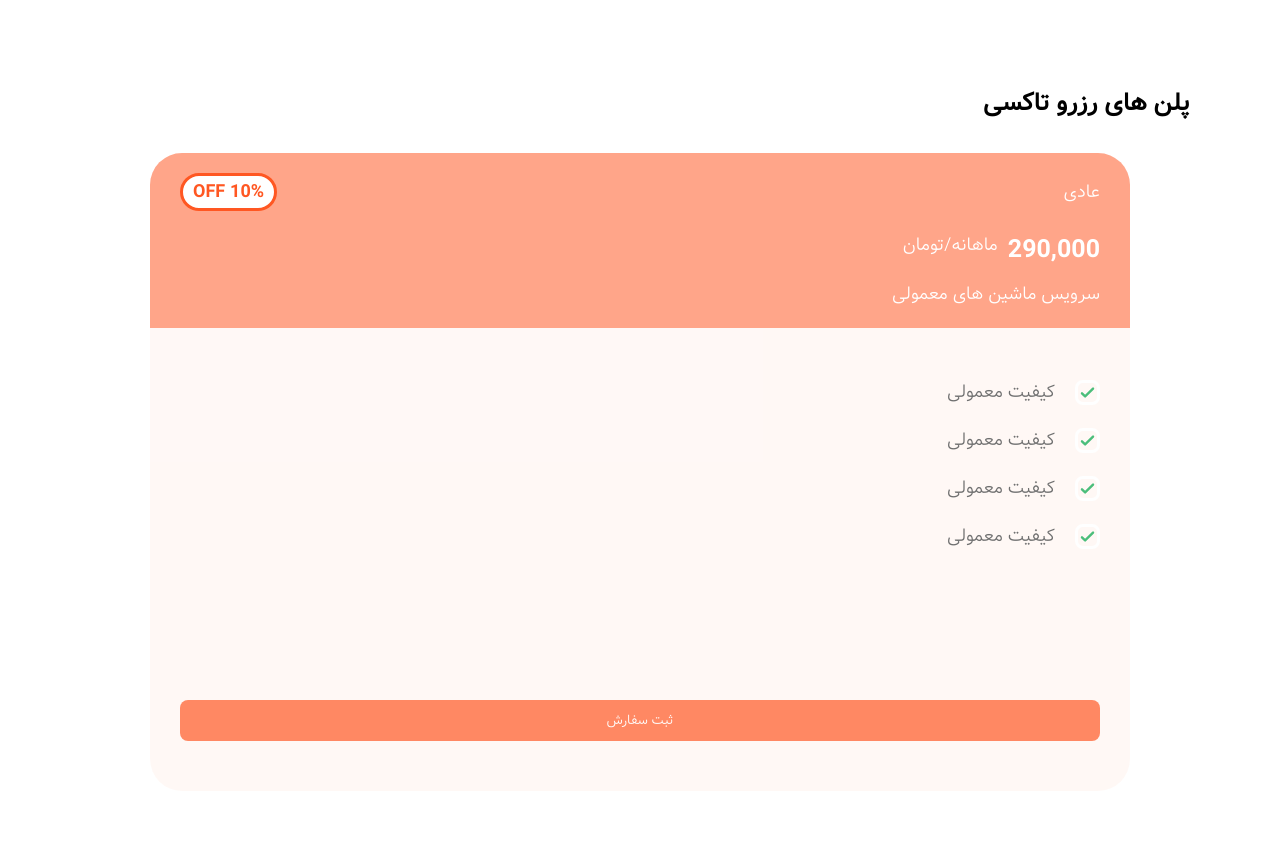
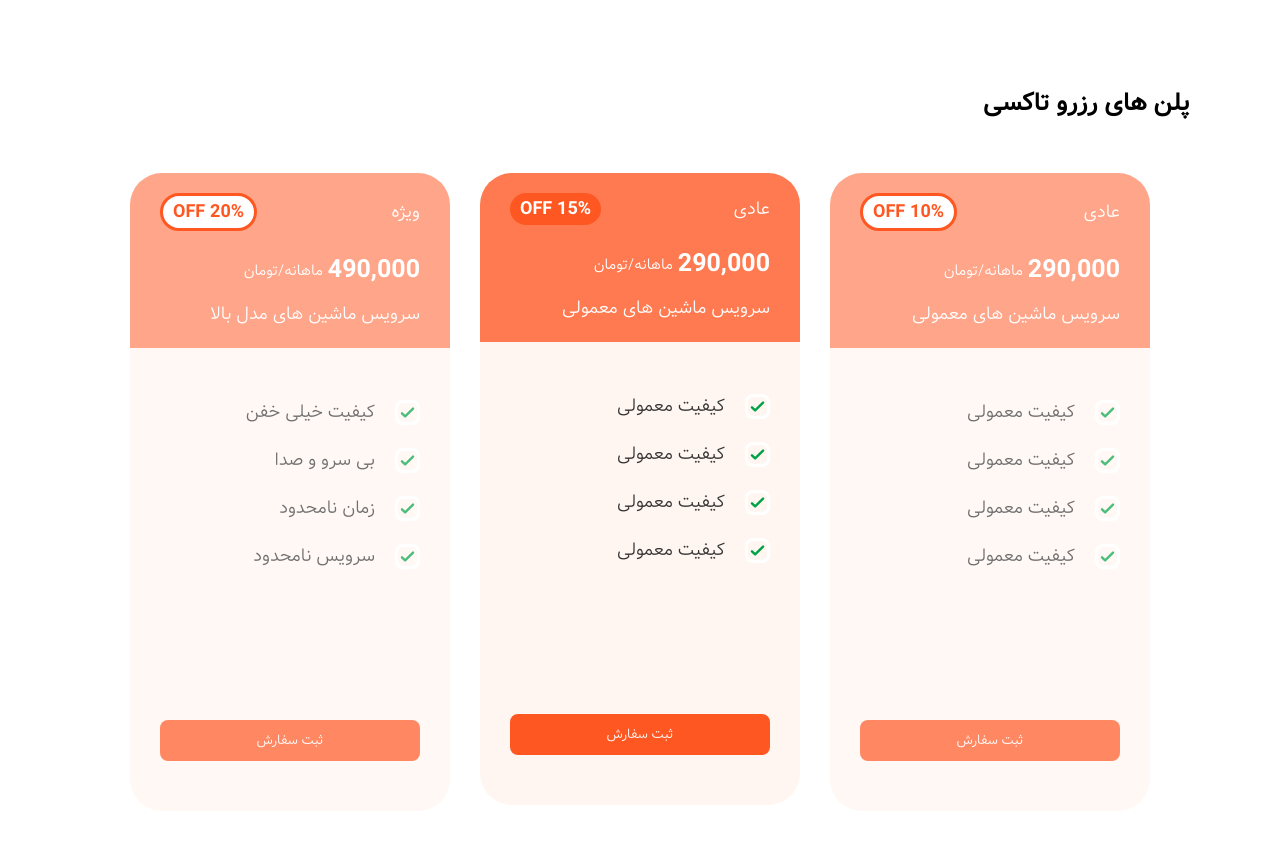
Before and after one commit to mr-fatahi/tapsi, a plain HTML site: page index.html in a window 1280 px wide. Shown: the part 1825-2669 px from the top of the page. Before the commit the page ends 2646 px from the top, so only its background shows below. Drawn offline with Linux system fonts and the light colour scheme.

Commit message:
plans are done and contact us is starting...

```diff
--- a/index.html
+++ b/index.html
@@ -155,7 +155,8 @@
         </div>
       </section>
       <section class="plans block container">
-        <h3 class="plan__title">پلن های رزرو تاکسی</h3>
+        <h3 class="plans__title">پلن های رزرو تاکسی</h3>
+        <section class="plans__container">
           <section class="plan">
             <section class="plan__header">
               <div class="plan__type">
@@ -190,6 +191,75 @@
               <button class="btn btn--primary btn--block">ثبت سفارش</button>
             </section>
           </section>
+          <section class="plan">
+            <section class="plan__header center">
+              <div class="plan__type">
+                <p>عادی</p>
+                <span class="badge badge--primary">15% OFF</span>
+              </div>
+              <div class="plan__price">
+                <h3>290,000</h3>
+                <span>ماهانه/تومان</span>
+              </div>
+              <div class="plan__usage">
+                <p>سرویس ماشین های معمولی</p>
+              </div>
+            </section>
+            <section class="plan__body">
+              <div class="plan__features">
+                <img src="/public/images/tick.svg" alt="تیک" />
+                <p>کیفیت معمولی</p>
+              </div>
+              <div class="plan__features">
+                <img src="/public/images/tick.svg" alt="تیک" />
+                <p>کیفیت معمولی</p>
+              </div>
+              <div class="plan__features">
+                <img src="/public/images/tick.svg" alt="تیک" />
+                <p>کیفیت معمولی</p>
+              </div>
+              <div class="plan__features last">
+                <img src="/public/images/tick.svg" alt="تیک" />
+                <p>کیفیت معمولی</p>
+              </div>
+              <button class="btn btn--primary btn--block">ثبت سفارش</button>
+            </section>
+          </section>
+          <section class="plan">
+            <section class="plan__header">
+              <div class="plan__type">
+                <p>ویژه</p>
+                <span class="badge badge--secondary">20% OFF</span>
+              </div>
+              <div class="plan__price">
+                <h3>490,000</h3>
+                <span>ماهانه/تومان</span>
+              </div>
+              <div class="plan__usage">
+                <p>سرویس ماشین های مدل بالا</p>
+              </div>
+            </section>
+            <section class="plan__body">
+              <div class="plan__features">
+                <img src="/public/images/tick.svg" alt="تیک" />
+                <p>کیفیت خیلی خفن</p>
+              </div>
+              <div class="plan__features">
+                <img src="/public/images/tick.svg" alt="تیک" />
+                <p>بی سرو و صدا</p>
+              </div>
+              <div class="plan__features">
+                <img src="/public/images/tick.svg" alt="تیک" />
+                <p>زمان نامحدود</p>
+              </div>
+              <div class="plan__features last">
+                <img src="/public/images/tick.svg" alt="تیک" />
+                <p>سرویس نامحدود</p>
+              </div>
+              <button class="btn btn--primary btn--block">ثبت سفارش</button>
+            </section>
+          </section>
+        </section>
       </section>
     </main>
   </body>
--- a/styles/style.css
+++ b/styles/style.css
@@ -14,6 +14,7 @@
   --color-nav: #f8f8f8;
   --color-primary: #ff5722;
   --color-primary-light: #ffa589;
+  --color-primary-dark: #ff7a50;
   --color-secondary: #fff6f2;
   --color-body: #333333;
   --color-white: #fff;
@@ -291,11 +292,23 @@ h3 {
   }
 }
 /* Plans */
+.plans {
+  margin-bottom: 7rem;
+}
+.plans__container {
+  display: grid;
+  justify-content: center;
+  grid-template-columns: repeat(auto-fit, minmax(250px, 320px));
+  gap: 3rem;
+}
 .plan {
-  margin-bottom: 3rem;
-  padding: 0 6rem;
+  transition: all 0.2s ease-in;
+  margin: 2rem 0;
 }
-.plan__title {
+.plan:hover {
+  transform: scale(1.1);
+}
+.plans__title {
   margin-bottom: 3rem;
 }
 .plan__header {
@@ -305,6 +318,9 @@ h3 {
   border-top-left-radius: var(--radius-lg);
   border-top-right-radius: var(--radius-lg);
 }
+.plan__header.center {
+  background-color: var(--color-primary-dark);
+}
 .plan__type {
   display: flex;
   justify-content: space-between;
@@ -313,11 +329,18 @@ h3 {
 }
 .plan__price {
   display: flex;
-  gap: 1rem;
+  align-items: center;
+  gap: 0.5rem;
   margin-bottom: 1rem;
 }
 .plan__price h3 {
   color: var(--color-white);
+}
+.plan__price span {
+  font-size: 1.5rem;
+}
+.plan__usage {
+  white-space: nowrap;
 }
 .plan__body {
   padding: 5rem 3rem 1rem;
@@ -325,6 +348,9 @@ h3 {
   border-bottom-right-radius: var(--radius-lg);
   border-bottom-left-radius: var(--radius-lg);
   opacity: 70%;
+}
+.plan__header.center + .plan__body {
+  opacity: 100%;
 }
 .plan__features {
   display: flex;
@@ -343,3 +369,34 @@ h3 {
 .plan__body button {
   margin-bottom: 4rem;
 }
+/* Contact-us */
+.bg-twitter {
+  width: 42px;
+  height: 41px;
+  background: url('/public/images/css_sprites.png') -10px -10px;
+}
+.bg-calling {
+  width: 22px;
+  height: 35px;
+  background: url('/public/images/css_sprites.png') -134px -10px;
+}
+.bg-facebook {
+  width: 42px;
+  height: 41px;
+  background: url('/public/images/css_sprites.png') -72px -10px;
+}
+.bg-linkdin {
+  width: 42px;
+  height: 41px;
+  background: url('/public/images/css_sprites.png') -10px -71px;
+}
+.bg-location {
+  width: 27px;
+  height: 33px;
+  background: url('/public/images/css_sprites.png') -72px -71px;
+}
+.bg-mail {
+  width: 28px;
+  height: 23px;
+  background: url('/public/images/css_sprites.png') -10px -132px;
+}
```
Also changed, not shown: public/images/css_sprites.png (added). Lines whose indentation alone changed are shown as unchanged.
